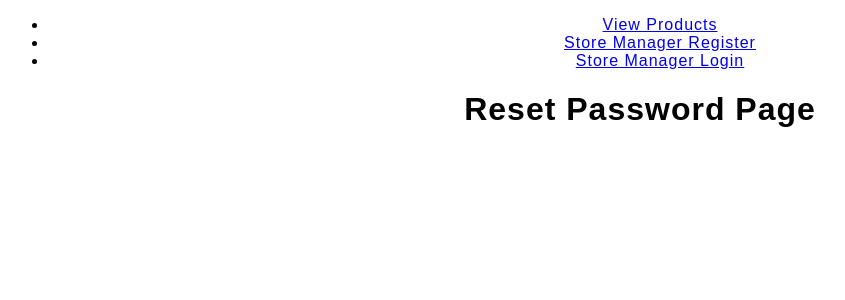
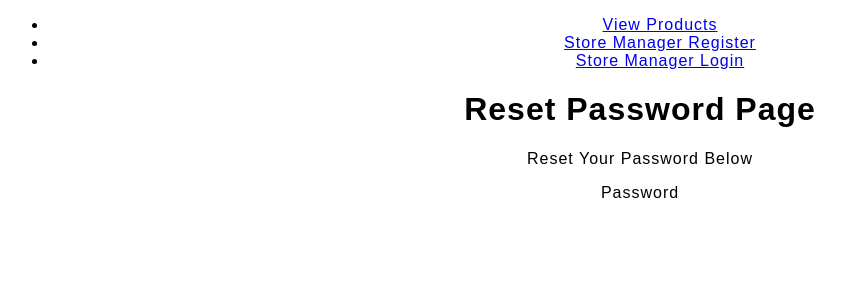
Before and after one commit to sabin2000pro/DEStore, a React (Create React App) app in the folder frontend/: page /passwordreset/1 in a window 1280 px wide. Shown: the top 300 px of the page, without its empty margins (0-845 px from the left). Built offline with nearby package versions, Linux system fonts and the light colour scheme.

Commit message:
Adding code to reset the password

```diff
--- a/frontend/src/pages/ForgotPasswordPage.js
+++ b/frontend/src/pages/ForgotPasswordPage.js
@@ -7,7 +7,7 @@ const ForgotPasswordPage = () => {
     const [error, setError] = useState("");
     const [success, setSuccess] = useState("");
 
-    const forgotPasswordHandler = async (e) => {
+    const forgotPasswordHandler = async (e) => { // Forgot Password Handler Function
         try {
             e.preventDefault();
 
--- a/frontend/src/pages/ResetPasswordPage.js
+++ b/frontend/src/pages/ResetPasswordPage.js
@@ -2,10 +2,45 @@ import React, {useState} from 'react';
 import { Link } from "react-router-dom";
 import axios from 'axios';
 
-const ResetPasswordPage = ({match}) => {
+const ResetPasswordPage = ({match}) => { // Reset Password Page Component
+    const [password, setPassword] = useState("");
+    const [confirmPassword, setConfirmPassword] = useState("");
+    const [error, setError] = useState("");
+    const [success, setSuccess] = useState("");
+
+
+    const resetPasswordHandler = async (e) => {
+        try {
+            e.preventDefault();
+
+            // Check if Passsword matches password confirm
+
+            if(password !== confirmPassword) {
+                setPassword("");
+                setConfirmPassword("");
+            }
+        }
+
+        catch(error) {
+
+        }
+    }
+
+
     return (
         <div>
             <h1>Reset Password Page </h1>
+
+            <p>Reset Your Password Below</p>
+
+            <form onSubmit = {resetPasswordHandler}>
+
+                <div>
+                    <label for = "password">Password </label>
+                </div>
+            </form>
+
+
          </div>
     )
 };
```
Also changed, not shown: 1 other file (tests, documents, lock files or other folders).
